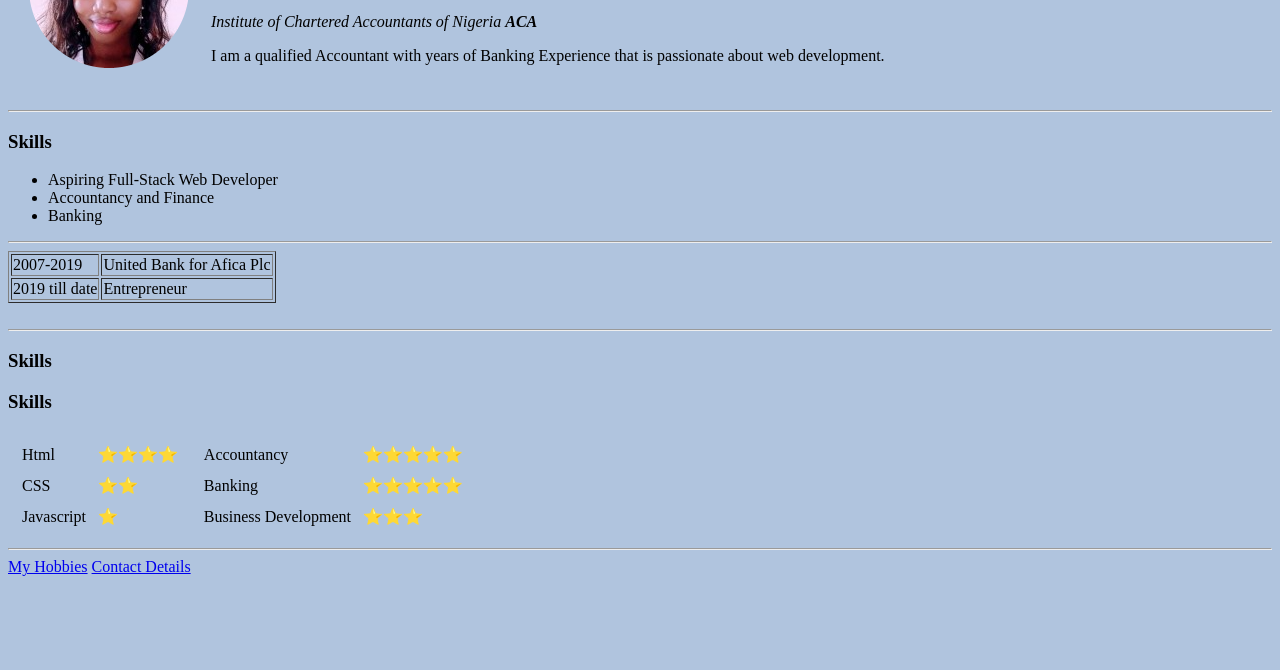
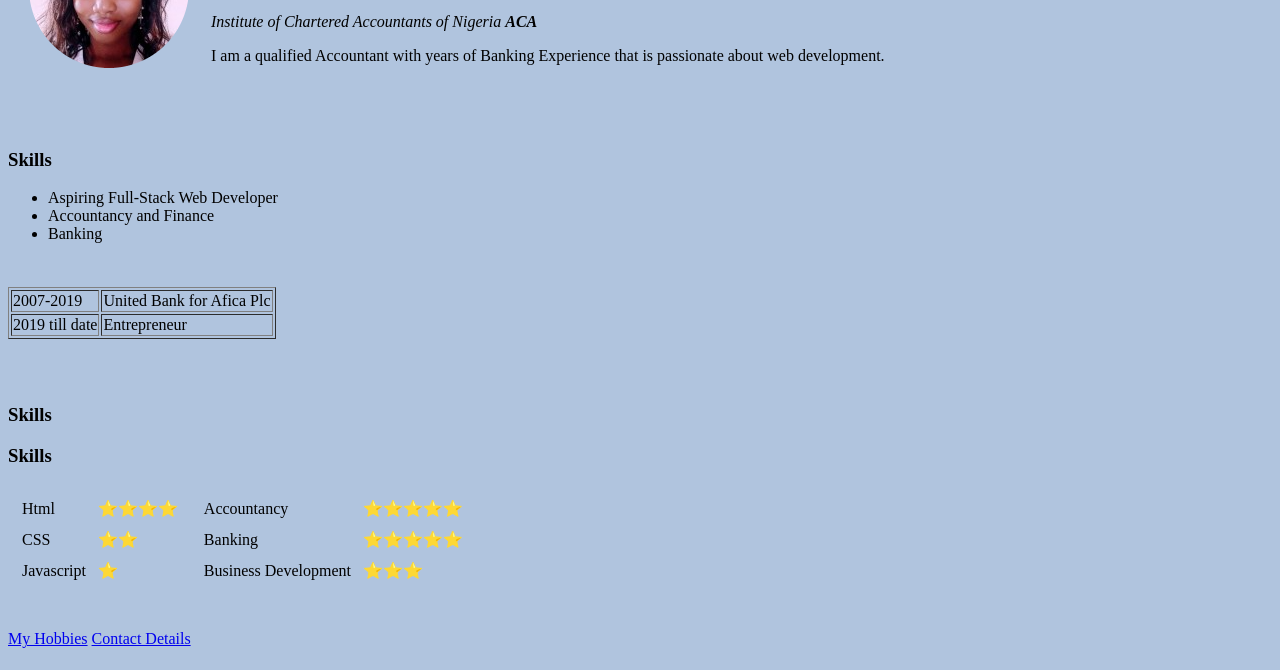
Before and after one commit to Merocodes/CV, a plain HTML site: page index.html in a window 1280 px wide. Shown: the part 130-800 px from the top of the page. Drawn offline with Linux system fonts and the light colour scheme.

Commit message:
Update index.html

```diff
--- a/index.html
+++ b/index.html
@@ -6,7 +6,21 @@
     <meta name="viewport" content="width=device-width, initial-scale=1.0">
     <title>Mariam's Personal Site</title>
 </head>
-    <body style="background-color: #b0c4de";>
+
+    <style>
+    body {
+        background-color: #b0c4de;
+    }
+
+    hr {
+        border-style: none;
+        border-width: 20px;
+        height: 20px;
+        width: 30%;
+    }
+</style>
+
+    <body>
 <table>
     <table cellspacing="20">
         <tr>
```
